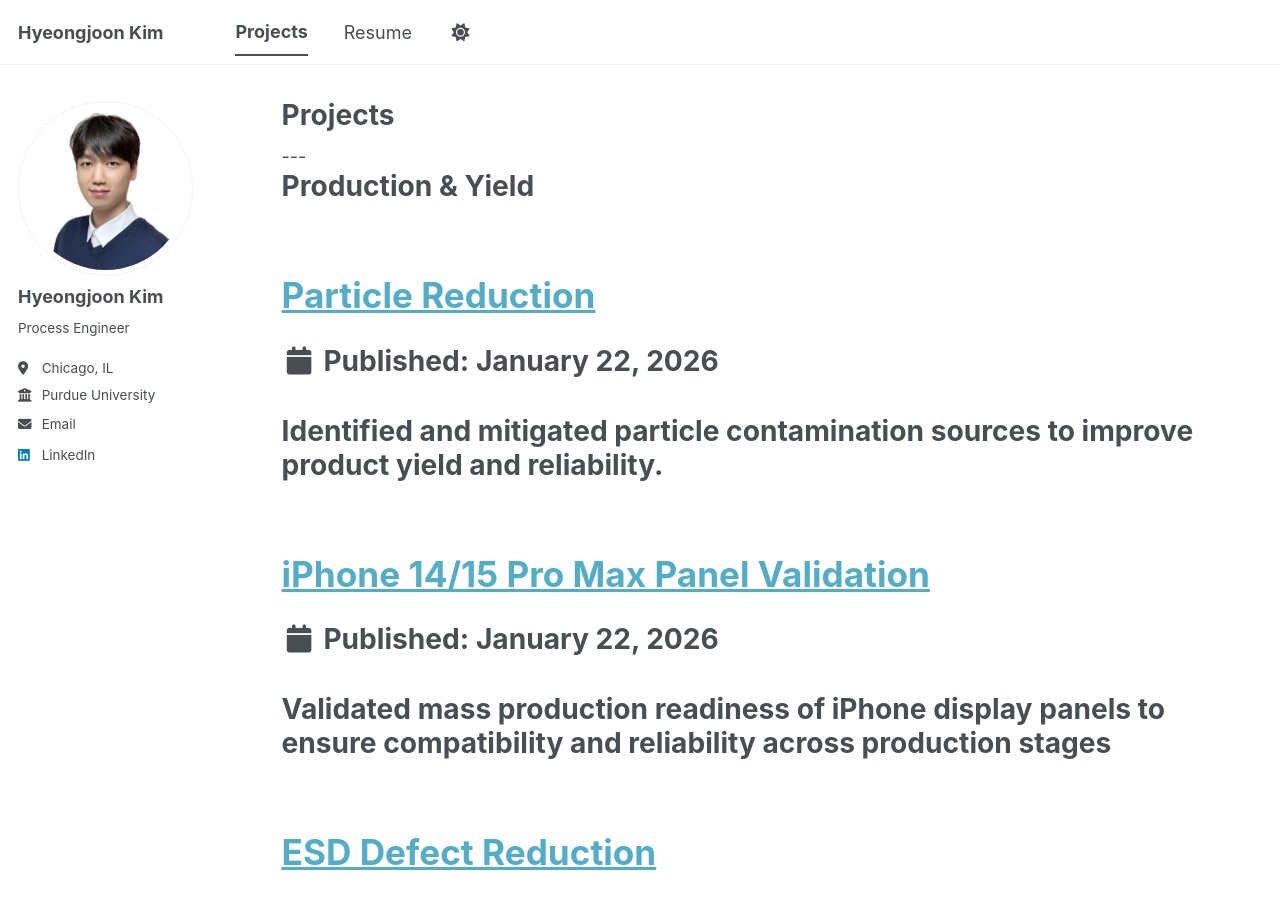
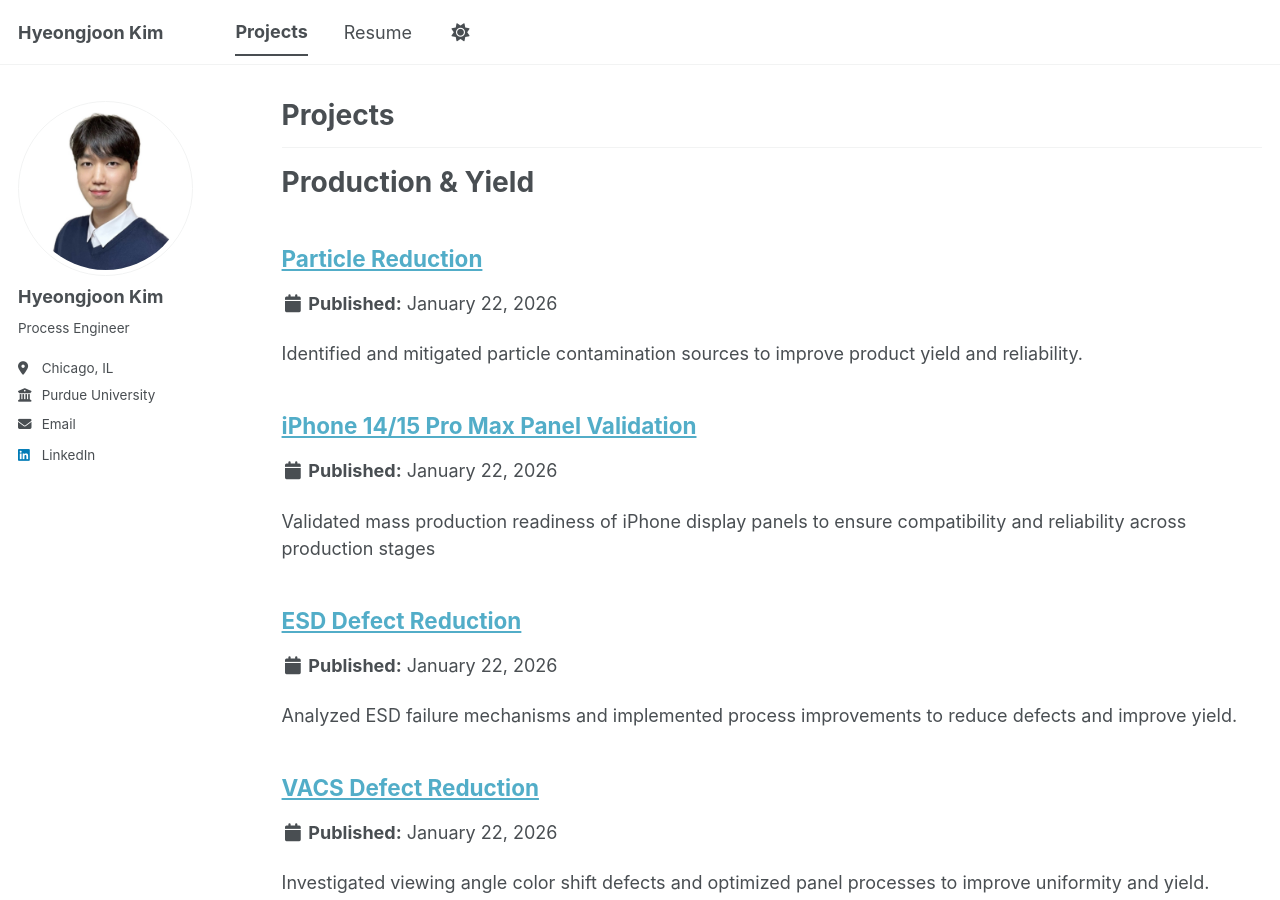
Before and after one commit to joonk1214/joonk1214.github.io, a Jekyll site: the page built from _pages/portfolio.html, in a window 1280 px wide and 900 px high. Built offline with Jekyll 4.4.1, drawn with Linux system fonts in a browser that asks for light colours; a script bundle is joined from its source files by our own code; library files that are not in the unit come from our copies.

Commit message:
Update portfolio.html

```diff
--- a/_pages/portfolio.html
+++ b/_pages/portfolio.html
@@ -7,9 +7,9 @@ author_profile: true
 
 {% include base_path %}
 
----
+<hr>
 
-<h1>Production & Yield<h1>
+<h1>Production & Yield</h1>
 {% assign yield_projects = site.portfolio | where: "category", "yield" %}
 {% for post in yield_projects %}
   {% include archive-single.html %}
@@ -17,7 +17,7 @@ author_profile: true
 
 ---
 
-<h1>Process Development<h1>
+<h1>Process Development</h1>
 {% assign process_projects = site.portfolio | where: "category", "development" %}
 {% for post in process_projects %}
   {% include archive-single.html %}
@@ -25,7 +25,7 @@ author_profile: true
 
 ---
 
-<h1>Automation<h1>
+<h1>Automation</h1>
 {% assign automation_projects = site.portfolio | where: "category", "automation" %}
 {% for post in automation_projects %}
   {% include archive-single.html %}
```
